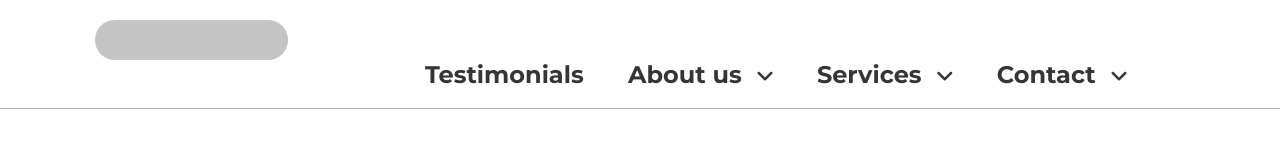
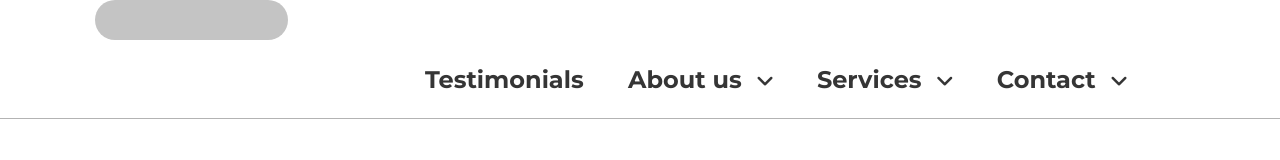
Before and after one commit to 0dessit/Lesson_6, a plain HTML site: page index.html in a window 1280 px wide. Drawn offline with Linux system fonts and the light colour scheme.

Commit message:
my commit

```diff
--- a/styles/style.css
+++ b/styles/style.css
@@ -34,7 +34,6 @@ ul {
 }
 
 .heder-top {
-  padding: 20px 0;
   background: #ffffff;
   box-shadow: inset 0px -1px 0px rgba(66, 66, 66, 0.4);
 }
@@ -65,12 +64,13 @@ ul {
 }
 
 .menu_link {
+  display: inline-block;
   font-weight: bold;
   font-size: 24px;
   line-height: 29px;
   color: #353535;
   text-decoration: none;
-  padding: 24px 0px;
+  padding: 25px 0px;
 }
 
 .menu-item:hover .sub_menu_list {
@@ -80,7 +80,7 @@ ul {
 .sub_menu_list {
   right: -60px;
   display: none;
-  top: 50px;
+  top: 75px;
   position: absolute;
   width: 229px;
   padding: 32px 24px;
```
